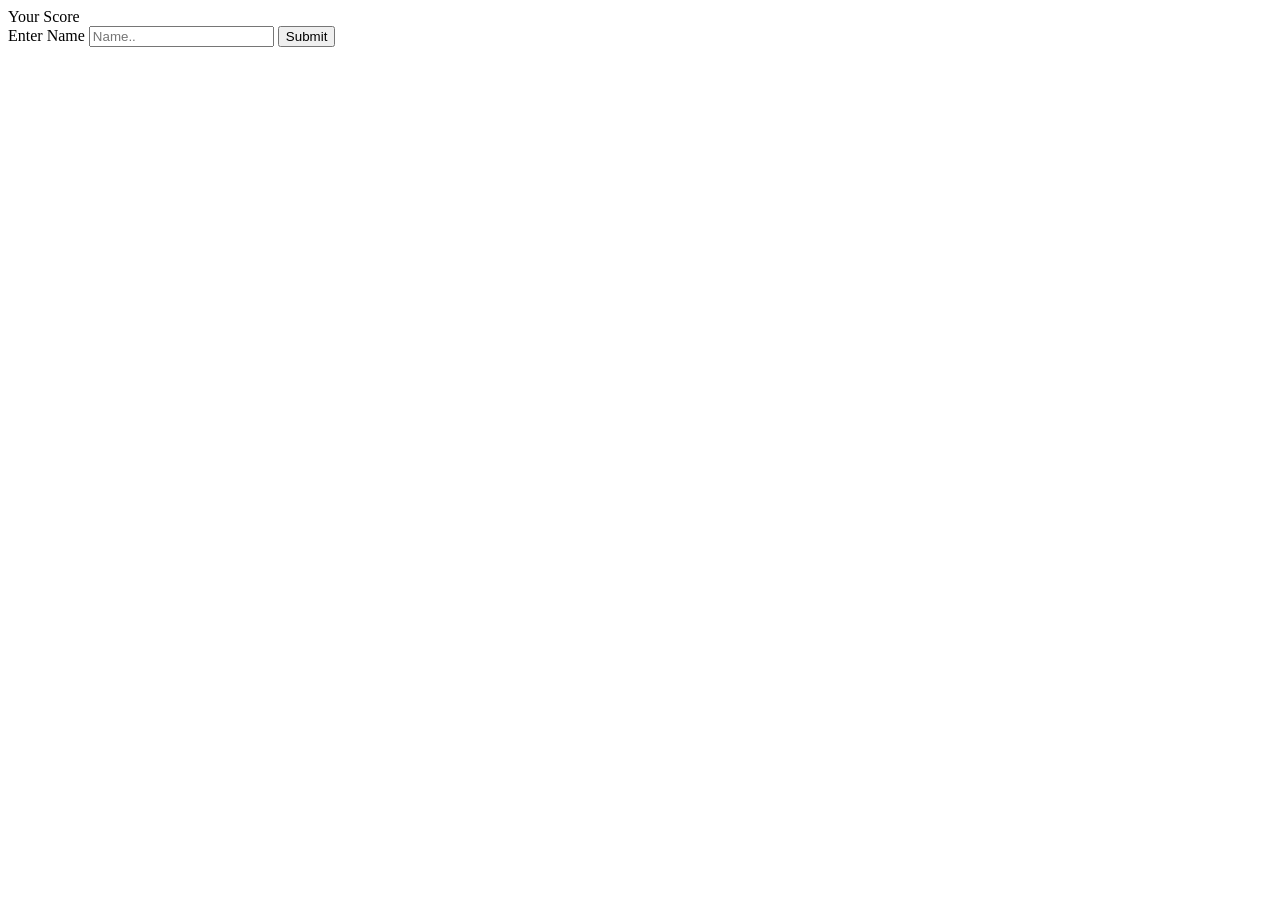
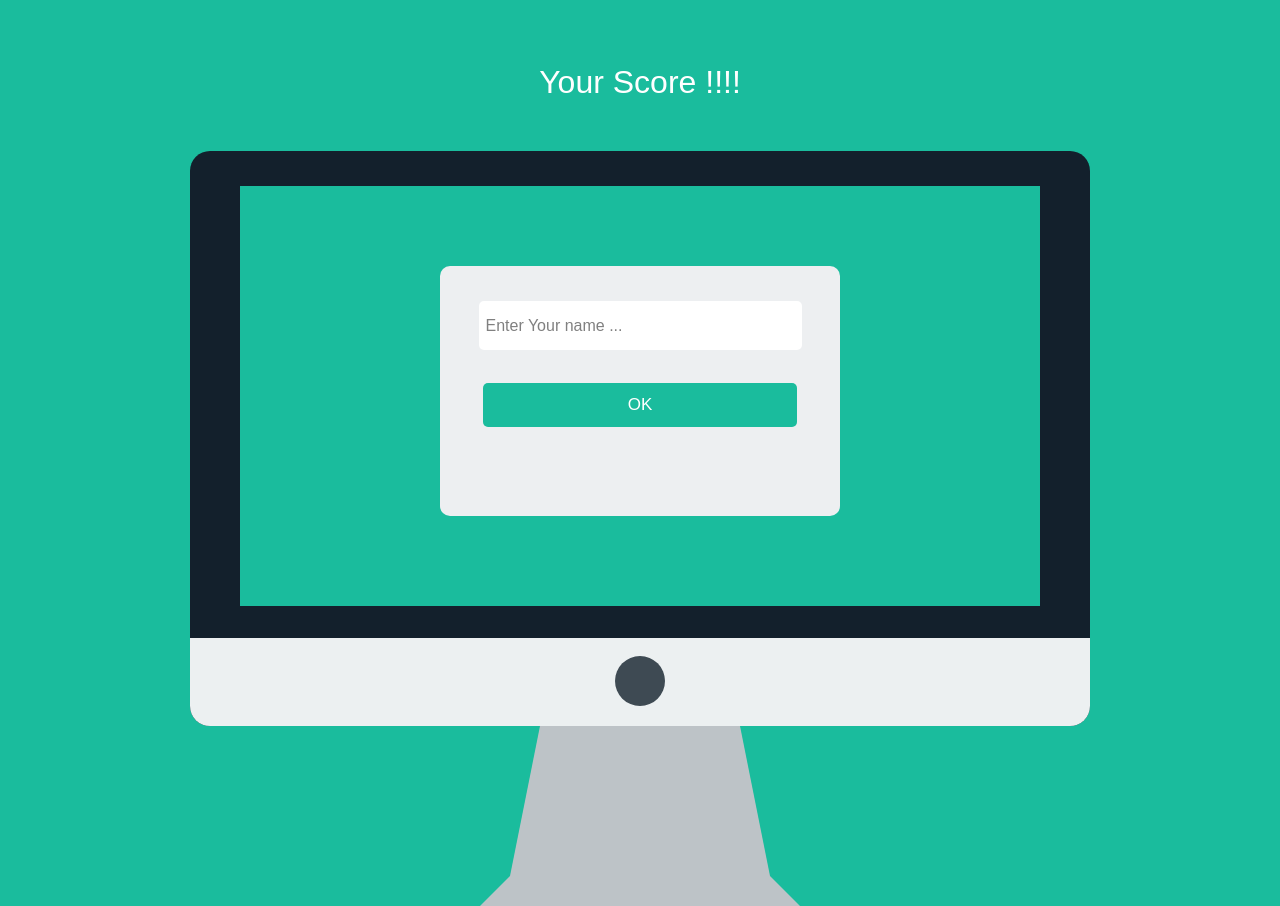
Before and after one commit to mrboomba/gboom, a website: page view/input.html in a window 1280 px wide. Before the commit the page ends 800 px from the top, so only its background shows below. Drawn offline with nearby package versions, Linux system fonts and the light colour scheme.

Commit message:
edit img

```diff
--- a/view/input.html
+++ b/view/input.html
@@ -1,17 +1,27 @@
 <!DOCTYPE html>
-<html>
+<html >
 <head>
-	<title>Enter name</title>
+  <meta charset="UTF-8">
+  <title>Pure CSS Login Form</title>
+  <script src="http://s.codepen.io/assets/libs/modernizr.js" type="text/javascript"></script>
+      <link rel="stylesheet" href="style.css">
 </head>
+
 <body>
-		<label for="fname">Your Score </label> <br/>
-        <!-- <input type="text" id="fname" name="firstname" placeholder="Name.."> -->
+  <h1>Your Score !!!!</h1>
 
-        <label for="lname">Enter Name</label>
-        <input type="text" id="lname" name="lastname" placeholder="Name..">
+<div class="stand">
+  <div class="outer-screen">
+    <div class="inner-screen">
+      <div class="form">
+        <input type="text" class="zocial-dribbble" placeholder="Enter Your name ..." /><br/>
+         <input type="submit" value="OK" />
+      </div>
+    </div>
+  </div>
+</div>
+  <script src='http://cdnjs.cloudflare.com/ajax/libs/jquery/2.1.3/jquery.min.js'></script>
 
 
-
-                        <input type="submit" value="Submit">
 </body>
 </html>
--- /dev/null
+++ b/view/style.css
@@ -0,0 +1,173 @@
+
+
+body{
+  margin: 0px;
+  padding: 0px;
+  background: #1abc9d;
+}
+
+h1{
+  color: #fff;
+  text-align: center;
+  font-family: Arial;
+  font-weight: normal;
+  margin: 2em auto 0px;
+}
+.outer-screen{
+  background: #13202c;
+  width: 900px;
+  height: 540px;
+  margin: 50px auto;
+  border-radius: 20px;
+  -moz-border-radius: 20px;
+  -webkit-border-radius: 20px;
+  position: relative;
+  padding-top: 35px;
+}
+
+.outer-screen:before{
+  content: "";
+  background: #3e4a53;
+  border-radius: 50px;
+  position: absolute;
+  bottom: 20px;
+  left: 0px;
+  right: 0px;
+  margin: auto;
+  z-index: 9999;
+  width: 50px;
+  height: 50px;
+}
+.outer-screen:after{
+  content: "";
+  background: #ecf0f1;
+  width: 900px;
+  height: 88px;
+  position: absolute;
+  bottom: 0px;
+  border-radius: 0px 0px 20px 20px;
+  -moz-border-radius: 0px 0px 20px 20px;
+  -webkit-border-radius: 0px 0px 20px 20px;
+}
+
+.stand{
+  position: relative;
+}
+
+.stand:before{
+  content: "";
+  position: absolute;
+  bottom: -150px;
+  border-bottom: 150px solid #bdc3c7;
+  border-left: 30px solid transparent;
+  border-right: 30px solid transparent;
+  width: 200px;
+  left: 0px;
+  right: 0px;
+  margin: auto;
+}
+
+.stand:after{
+  content: "";
+  position: absolute;
+  width: 260px;
+  left: 0px;
+  right: 0px;
+  margin: auto;
+  border-bottom: 30px solid #bdc3c7;
+  border-left: 30px solid transparent;
+  border-right: 30px solid transparent;
+  bottom: -180px;
+  box-shadow: 0px 4px 0px #7e7e7e
+}
+
+.inner-screen{
+  width: 800px;
+  height: 340px;
+  background: #1abc9d;
+  margin: 0px auto;
+  padding-top: 80px;
+}
+
+.form{
+  width: 400px;
+  height: 230px;
+  background: #edeff1;
+  margin: 0px auto;
+  padding-top: 20px;
+  border-radius: 10px;
+  -moz-border-radius: 10px;
+  -webkit-border-radius: 10px;
+}
+
+input[type="text"]{
+  display: block;
+  width: 309px;
+  height: 35px;
+  margin: 15px auto;
+  background: #fff;
+  border: 0px;
+  padding: 5px;
+  font-size: 16px;
+   border: 2px solid #fff;
+  transition: all 0.3s ease;
+  border-radius: 5px;
+  -moz-border-radius: 5px;
+  -webkit-border-radius: 5px;
+}
+
+input[type="text"]:focus{
+  border: 2px solid #1abc9d
+}
+
+input[type="submit"]{
+  display: block;
+  background: #1abc9d;
+  width: 314px;
+  padding: 12px;
+  cursor: pointer;
+  color: #fff;
+  border: 0px;
+  margin: auto;
+  border-radius: 5px;
+  -moz-border-radius: 5px;
+  -webkit-border-radius: 5px;
+  font-size: 17px;
+  transition: all 0.3s ease;
+}
+
+input[type="submit"]:hover{
+  background: #09cca6
+}
+
+a{
+  text-align: center;
+  font-family: Arial;
+  color: gray;
+  display: block;
+  margin: 15px auto;
+  text-decoration: none;
+  transition: all 0.3s ease;
+  font-size: 12px;
+}
+
+a:hover{
+  color: #1abc9d;
+}
+
+
+::-webkit-input-placeholder {
+   color: gray;
+}
+
+:-moz-placeholder { /* Firefox 18- */
+   color: gray;
+}
+
+::-moz-placeholder {  /* Firefox 19+ */
+   color: gray;
+}
+
+:-ms-input-placeholder {
+   color: gray;
+}
```
Also changed, not shown: view/home.html (+31 -80 lines).
